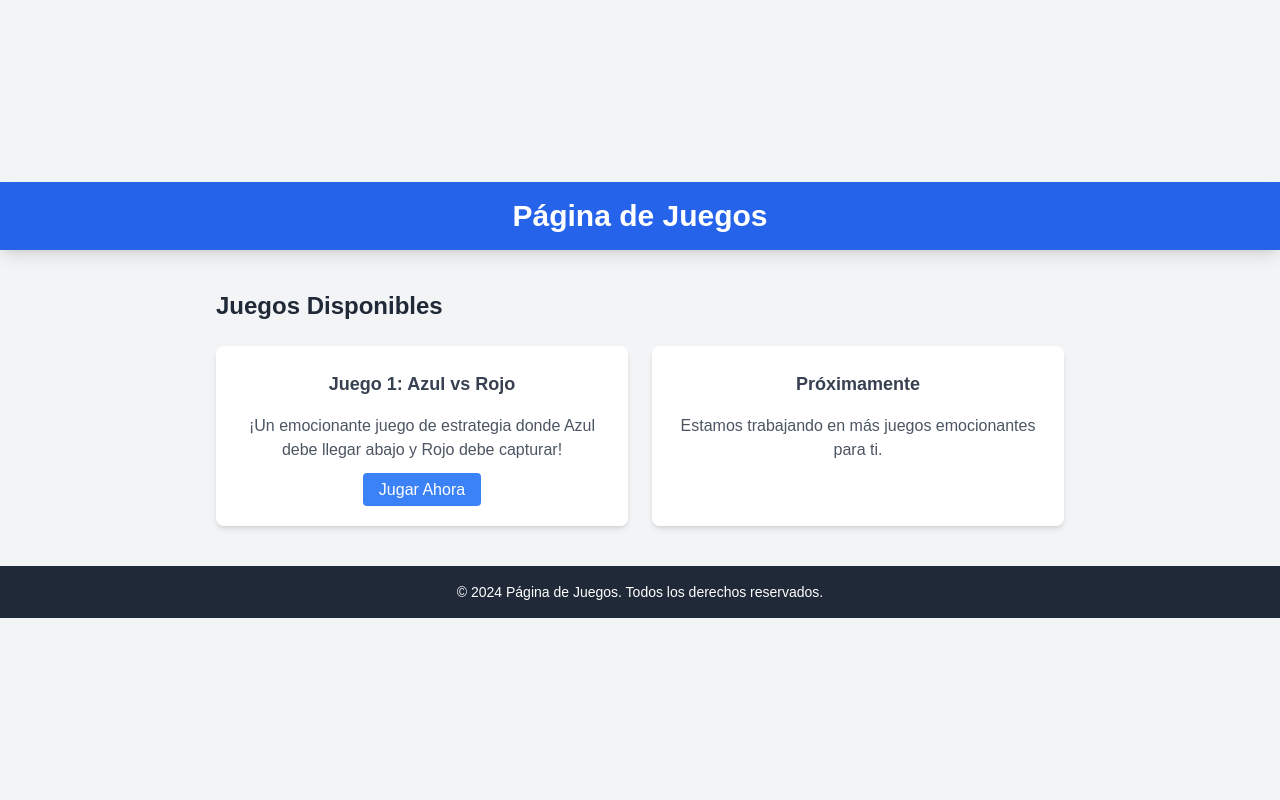
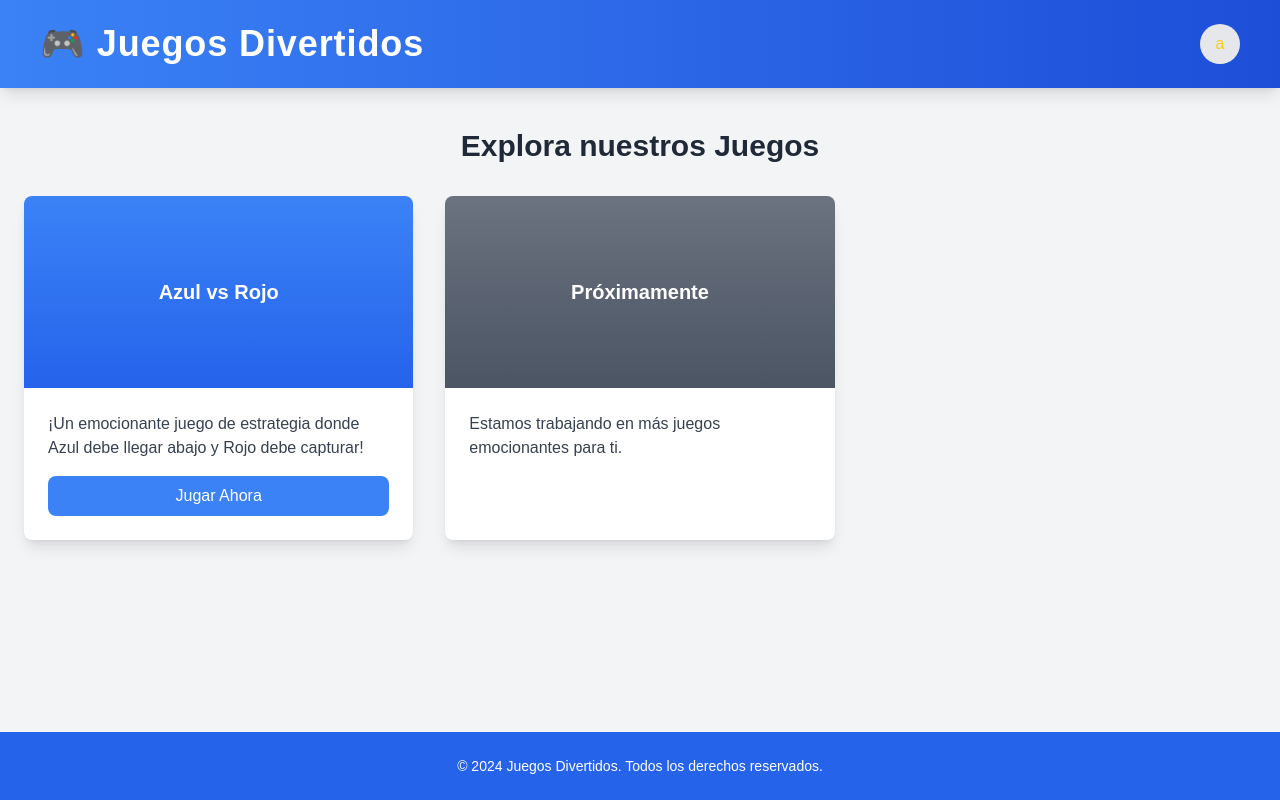
Before and after one commit to matiashernandezkopi/porfolio, a Next.js app: page / in a window 1280 px wide. Built offline with nearby package versions, Linux system fonts and the light colour scheme.

Commit message:
primer juego agregado

```diff
--- a/app/page.tsx
+++ b/app/page.tsx
@@ -1,42 +1,89 @@
 "use client";
 
 import Link from "next/link";
+import { useState } from "react";
+
 export default function Home() {
+  const [darkMode, setDarkMode] = useState(true);
+
+  const toggleDarkMode = () => setDarkMode(!darkMode);
+
   return (
-    <div className="min-h-screen bg-gray-100 flex flex-col items-center justify-center">
-      <header className="bg-blue-600 text-white w-full py-4 shadow-lg">
-        <h1 className="text-center text-3xl font-bold">Página de Juegos</h1>
+    <div className={`${darkMode ? "dark" : ""} min-h-screen flex flex-col`}>
+      <div className="min-h-screen bg-gray-100 dark:bg-gray-900 flex flex-col">
+        {/* Header */}
+        <header className="bg-gradient-to-r from-blue-500 to-blue-700 dark:from-blue-700 dark:to-blue-900 text-white py-6 px-10 shadow-lg">
+          <div className="flex justify-between items-center max-w-7xl mx-auto">
+            <h1 className="text-4xl font-extrabold tracking-wide">
+              🎮 Juegos Divertidos
+            </h1>
+            <button
+              onClick={toggleDarkMode}
+              className="p-2 rounded-full bg-gray-200 dark:bg-gray-800 hover:opacity-80 transition"
+              aria-label="Toggle Dark Mode"
+            >
+              {darkMode ? (
+                <div className="h-6 w-6 text-yellow-400" >a</div>
+              ) : (
+                <div className="h-6 w-6 text-blue-300" >a</div>
+              )}
+            </button>
+          </div>
         </header>
 
-      <main className="mt-10 w-full max-w-4xl px-6">
-        <h2 className="text-2xl font-bold text-gray-800 mb-6">Juegos Disponibles</h2>
-        <ul className="grid grid-cols-1 sm:grid-cols-2 gap-6">
+        {/* Main */}
+        <main className="flex-1 py-10 px-6">
+          <section className="max-w-7xl mx-auto">
+            <h2 className="text-3xl font-bold text-gray-800 dark:text-gray-200 mb-8 text-center">
+              Explora nuestros Juegos
+            </h2>
+            <div className="grid grid-cols-1 md:grid-cols-2 lg:grid-cols-3 gap-8">
               {/* Juego 1 */}
-          <li className="bg-white p-6 rounded-lg shadow-md flex flex-col items-center">
-            <h3 className="text-lg font-bold text-gray-700 mb-4">Juego 1: Azul vs Rojo</h3>
-            <p className="text-gray-600 text-center mb-4">
-              ¡Un emocionante juego de estrategia donde Azul debe llegar abajo y Rojo debe capturar!
+              <div className="group bg-white dark:bg-gray-800 rounded-lg shadow-lg hover:shadow-2xl transition overflow-hidden">
+                <div className="bg-gradient-to-b from-blue-500 to-blue-600 dark:from-blue-700 dark:to-blue-800 h-48 flex items-center justify-center">
+                  <h3 className="text-xl font-bold text-white group-hover:scale-105 transition">
+                    Azul vs Rojo
+                  </h3>
+                </div>
+                <div className="p-6">
+                  <p className="text-gray-700 dark:text-gray-300 mb-4">
+                    ¡Un emocionante juego de estrategia donde Azul debe llegar
+                    abajo y Rojo debe capturar!
                   </p>
-            <Link href="/azul-vs-rojo">
-              <a className="bg-blue-500 text-white px-4 py-2 rounded hover:bg-blue-600">
+                  <Link href="games/BlueVsRed">
+                    <div className="block w-full text-center py-2 bg-blue-500 text-white rounded-lg hover:bg-blue-600 dark:hover:bg-blue-700 transition">
                       Jugar Ahora
-              </a>
+                    </div>
                   </Link>
-          </li>
+                </div>
+              </div>
 
-          {/* Puedes agregar más juegos aquí */}
-          <li className="bg-white p-6 rounded-lg shadow-md flex flex-col items-center">
-            <h3 className="text-lg font-bold text-gray-700 mb-4">Próximamente</h3>
-            <p className="text-gray-600 text-center mb-4">
+              {/* Próximamente */}
+              <div className="group bg-white dark:bg-gray-800 rounded-lg shadow-lg hover:shadow-2xl transition overflow-hidden">
+                <div className="bg-gradient-to-b from-gray-500 to-gray-600 dark:from-gray-700 dark:to-gray-800 h-48 flex items-center justify-center">
+                  <h3 className="text-xl font-bold text-white group-hover:scale-105 transition">
+                    Próximamente
+                  </h3>
+                </div>
+                <div className="p-6">
+                  <p className="text-gray-700 dark:text-gray-300 mb-4">
                     Estamos trabajando en más juegos emocionantes para ti.
                   </p>
-          </li>
-        </ul>
+                </div>
+              </div>
+            </div>
+          </section>
         </main>
 
-      <footer className="mt-10 bg-gray-800 text-white py-4 w-full text-center">
-        <p className="text-sm">&copy; 2024 Página de Juegos. Todos los derechos reservados.</p>
+        {/* Footer */}
+        <footer className="bg-blue-600 dark:bg-blue-800 text-white py-6">
+          <div className="max-w-7xl mx-auto text-center">
+            <p className="text-sm">
+              &copy; 2024 Juegos Divertidos. Todos los derechos reservados.
+            </p>
+          </div>
         </footer>
+      </div>
     </div>
   );
 }
```
Also changed, not shown: app/games/BlueVsRed/page.tsx (+65 -84 lines). Lines whose indentation alone changed are shown as unchanged.
